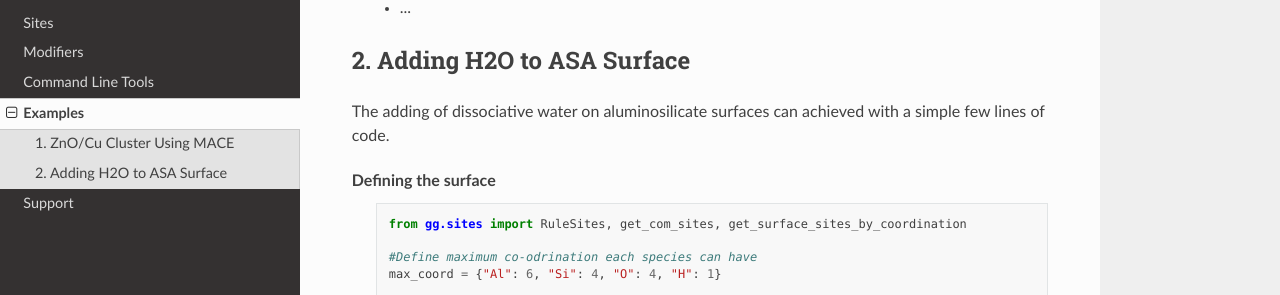
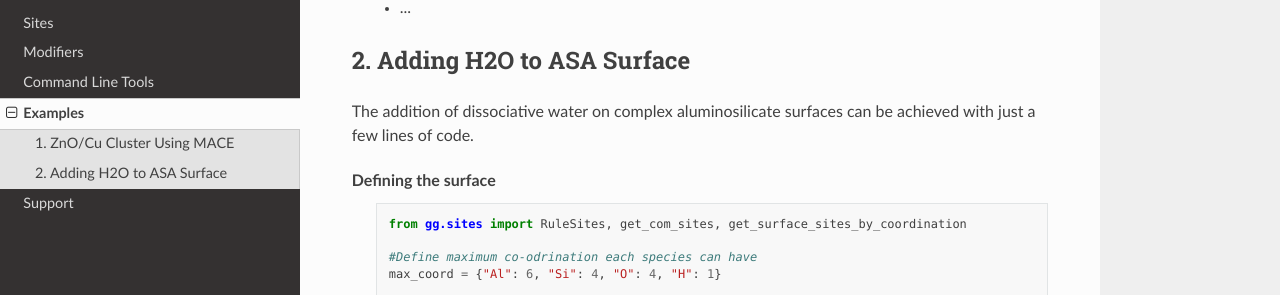
Before and after one commit to kkjsawantucla/gg, a Sphinx documentation site: the page built from docs/source/examples.rst, in a window 1280 px wide and 900 px high, scrolled down 2275 px. Shown: the part 156-451 px from the top of the window. Built offline with Sphinx 7.4.7 and the Read the Docs theme 3.1.0, drawn with Linux system fonts in a browser that asks for light colours.

Commit message:
Update examples.rst

```diff
--- a/docs/source/examples.rst
+++ b/docs/source/examples.rst
@@ -131,7 +131,7 @@ This should generate the following files and folders:
 2. Adding H2O to ASA Surface
 -----------------------------
 
-The adding of dissociative water on aluminosilicate surfaces can achieved with a simple few lines of code.
+The addition of dissociative water on complex aluminosilicate surfaces can be achieved with just a few lines of code.
 
 Defining the surface
     .. code-block:: python
```
